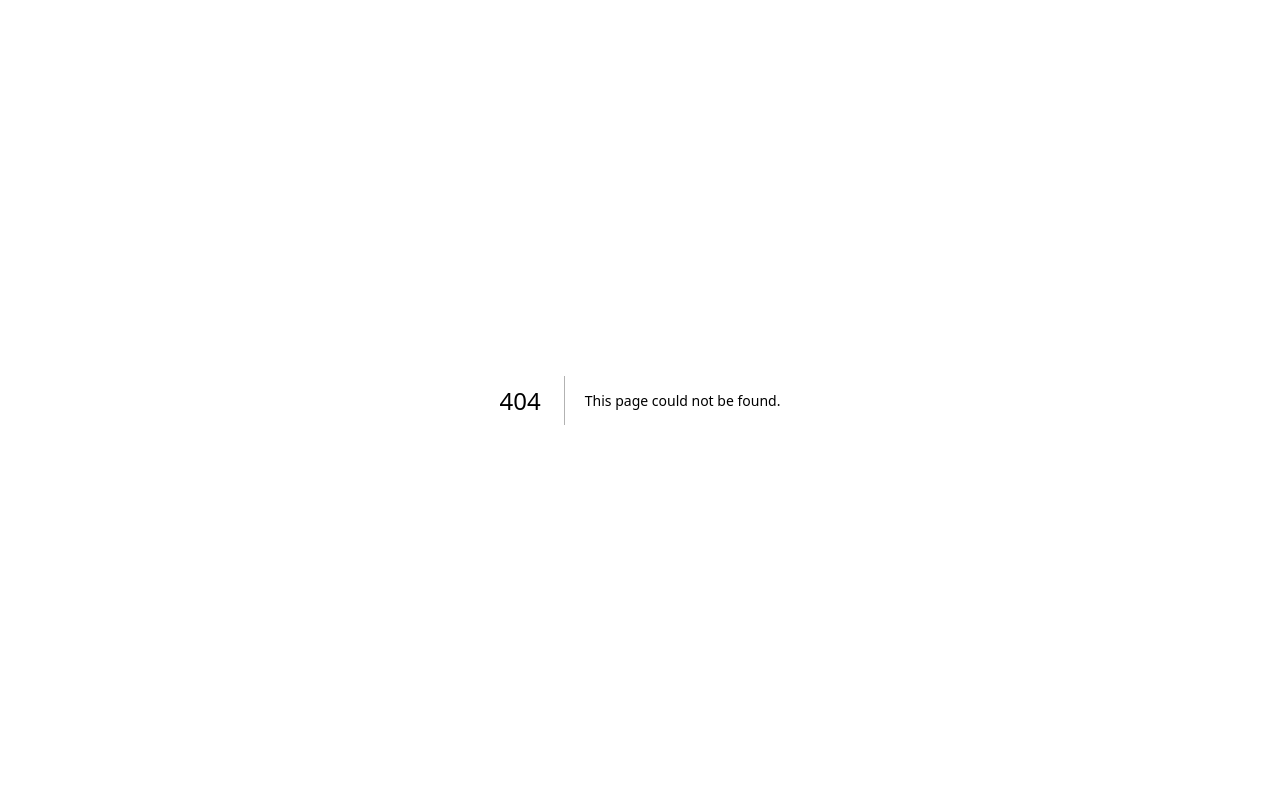
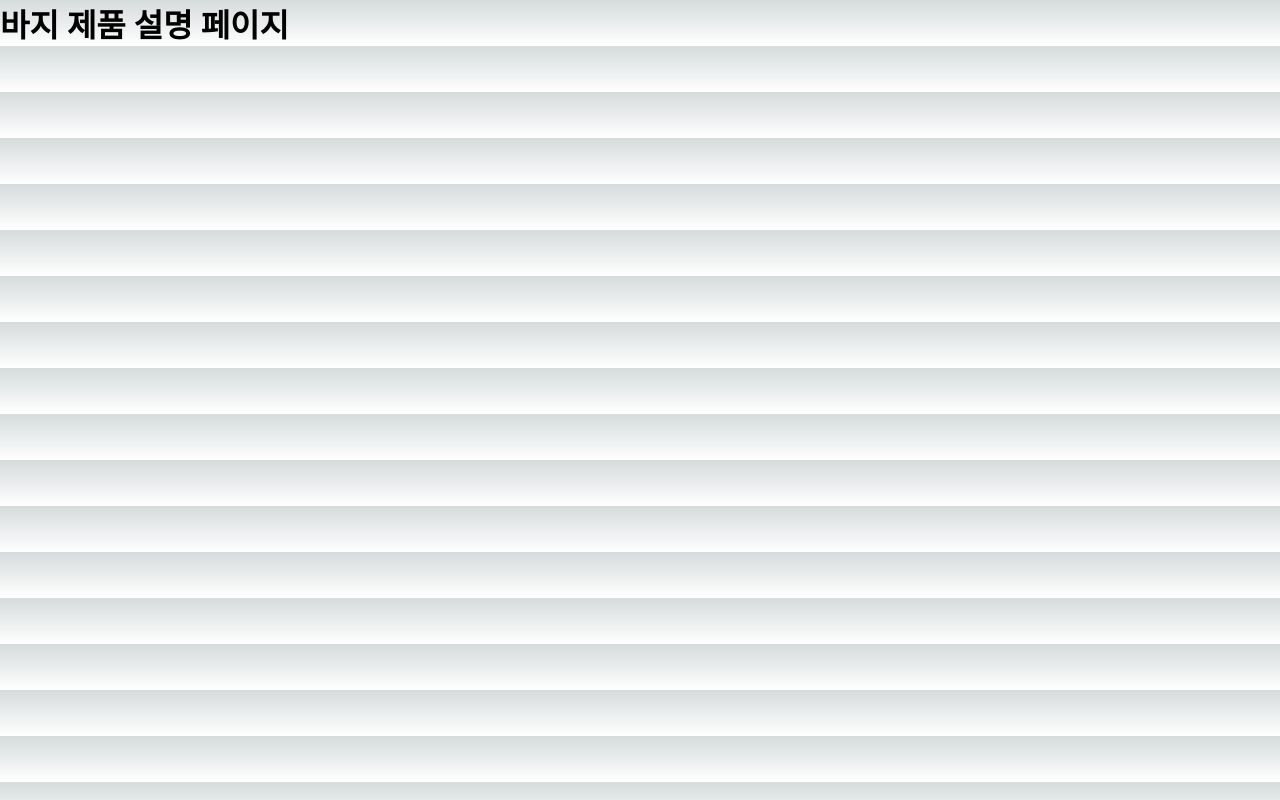
Before and after one commit to LEESHINSUNG/typescript_next, a Next.js app: page /products/pants in a window 1280 px wide. Before the commit this address had no page. Built offline with nearby package versions, Linux system fonts and the light colour scheme.

Commit message:
products와 pants의 라우팅 (13버전)

```diff
--- /dev/null
+++ b/src/app/products/page.tsx
@@ -0,0 +1,3 @@
+export default function ProductsPage() {
+  return <h1>제품 소개 페이지</h1>;
+}
--- /dev/null
+++ b/src/app/products/pants/page.tsx
@@ -0,0 +1,3 @@
+export default function PantsPage() {
+  return <h1>바지 제품 설명 페이지</h1>
+}
```
